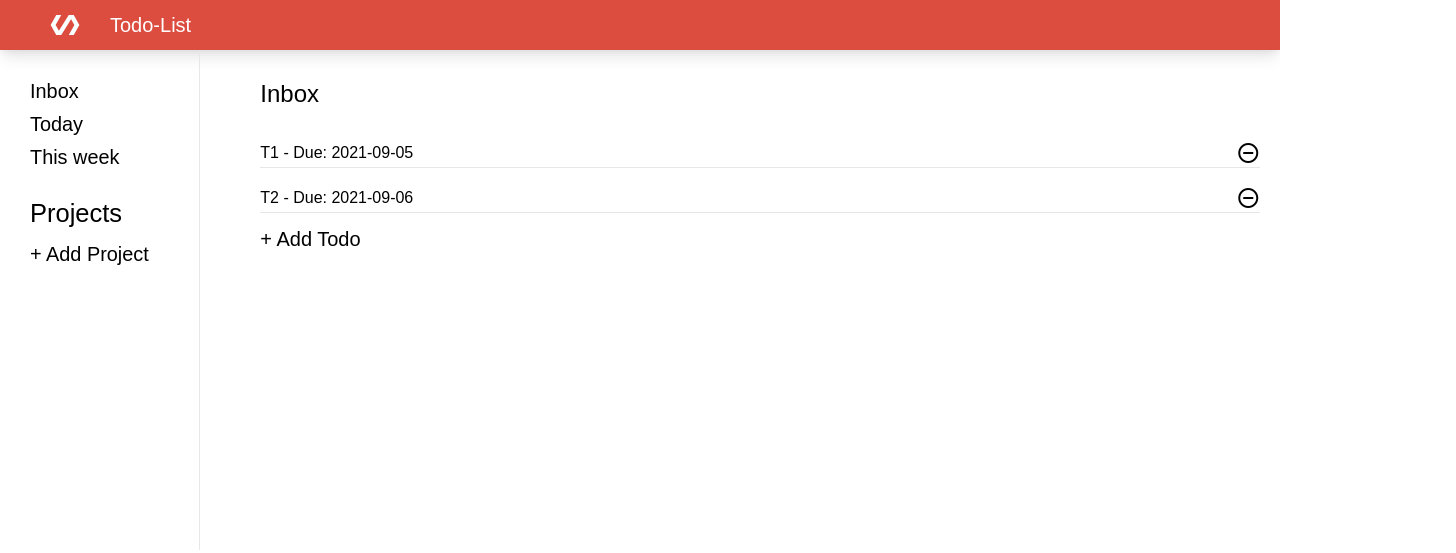
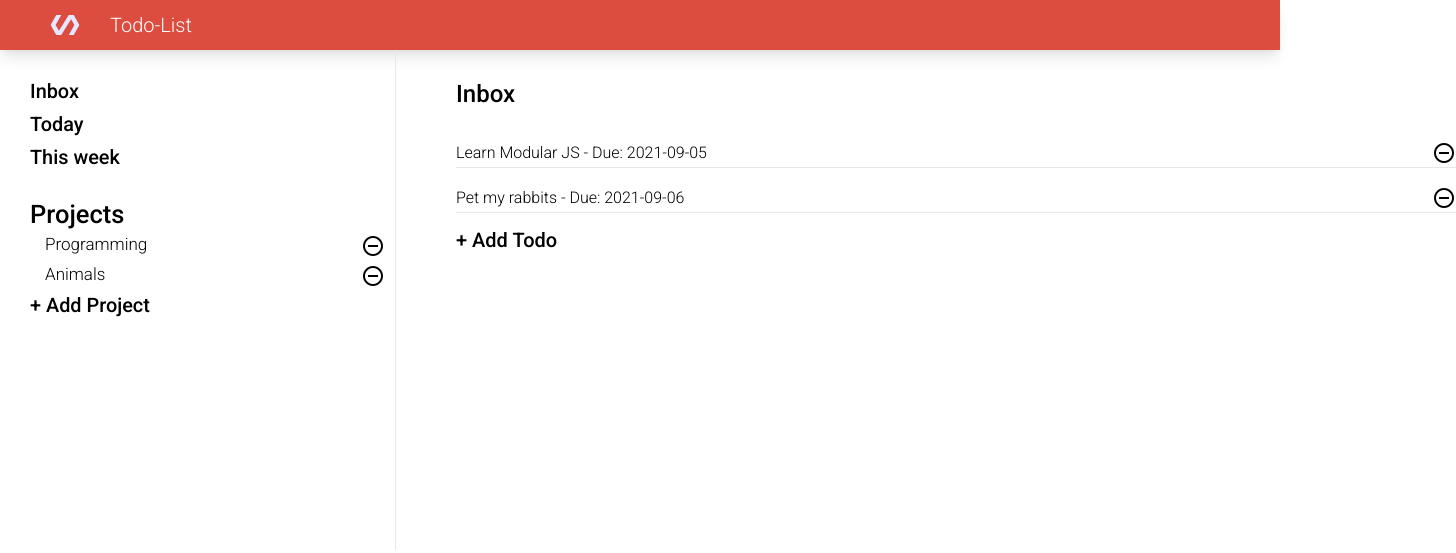
Before and after one commit to benokla/todo, a website built with webpack: page dist/index.html in a window 1280 px wide. Shown: the whole page, 1456 px wide, since content can reach past the window. Built offline with nearby package versions, Linux system fonts and the light colour scheme.

Commit message:
u can add and delete projects as well as show them

```diff
--- a/src/dom.js
+++ b/src/dom.js
@@ -156,10 +156,7 @@ const dom = (() => {
     })
     }
 
-
-
-    loadInbox();
-
+    return { showTodos, loadInbox }
 })();
 
 export { dom }
--- a/src/index.js
+++ b/src/index.js
@@ -1,2 +1,10 @@
 import { dom } from "./dom"
 import { todo } from "./todo"
+import { project } from "./project"
+
+function init() {
+    dom.loadInbox();
+    project.showProjects();
+}
+
+init();
--- /dev/null
+++ b/src/project.js
@@ -0,0 +1,91 @@
+import { todo } from "./todo";
+import { dom } from "./dom";
+
+const project = (() => {
+
+    let projects = ["Programming", "Animals"];
+
+    const addProjectBtn = document.querySelector("#addProjectBtn");
+    const newProjectWrapper = document.querySelector(".newProjectWrapper");
+    const projectContainer = document.querySelector(".projectContainer")
+
+
+    addProjectBtn.addEventListener("click", () => {
+        openNewProjectForm()
+        enterAddProject = document.querySelector("#enterAddProject");
+    });
+
+    const openNewProjectForm = () => {
+        newProjectWrapper.classList.add("active")
+    }
+
+    const closeNewProjectForm = () => {
+        newProjectWrapper.classList.remove("active")
+    }
+
+    if(enterAddProject !== null) { enterAddProject.addEventListener("click", () => { addProject() }); }
+
+    const addProject = () => {
+        const newProjectInput = document.querySelector("#newProjectInput");
+        if(projects.includes(newProjectInput.value)) {
+            alert("Names of the projects must be different")
+            return;
+        }
+        projects.push(newProjectInput.value)
+        showProjects();
+        closeNewProjectForm();
+    }
+
+    const showProjects = () => {
+        projectContainer.innerHTML = "";
+        projects.forEach(project => {
+            const projectDiv = document.createElement("div");
+            projectDiv.classList.add("projectDiv")
+
+            const projectTitle = document.createElement("p");
+            projectTitle.setAttribute("id", "projectTitle")
+            projectTitle.textContent = project;
+
+            const deleteProjectBtn = document.createElement("span");
+            deleteProjectBtn.setAttribute("id", "projectsDeleteLogo");
+            deleteProjectBtn.classList.add("material-icons");
+            deleteProjectBtn.textContent = "remove_circle_outline";
+
+            projectDiv.appendChild(projectTitle);
+            projectDiv.appendChild(deleteProjectBtn);
+            projectContainer.appendChild(projectDiv)
+        });
+        let deleteProjectBtn = document.querySelectorAll("#projectsDeleteLogo");
+        deleteProjectBtn.forEach(element => {
+            element.addEventListener("click", (e) => { deleteProject(e) });
+        });
+
+        let projectBtns = document.querySelectorAll("#projectTitle");
+        projectBtns.forEach(element => {
+            element.addEventListener("click", (e) => { loadProject(e) });
+        });
+    }
+
+    const deleteProject = (e) => {
+        let pos = projects.indexOf(e.target.parentElement.childNodes[0].textContent);
+        projects.splice(pos, 1);
+        showProjects();
+    }
+
+    const loadProject = (e) => {
+
+        const mainHeader = document.querySelector("#mainHeader");
+        mainHeader.textContent = e.target.textContent
+
+        let todos = todo.todos.filter((todo) => {
+            if(todo.project == e.target.textContent) return todo
+        })
+        console.log(todos)
+        dom.showTodos(todos, "a")
+    }
+
+    return {showProjects}
+
+})();
+
+export { project }
--- a/src/todo.js
+++ b/src/todo.js
@@ -8,9 +8,6 @@ const todo = (() => {
     }
 
     const addTodo = (title, description, dueDate, priority, project) => {
-
-
-
         if(title == ""){
             alert("Title cant be empty.")
             return;
@@ -18,7 +15,8 @@ const todo = (() => {
 
         let todoTitlesArray = todos.map((todo) => { return todo.title });
         if(todoTitlesArray.includes(title)) {
-            title = `${title} (${i++})`
+            alert("Title cant be the same.");
+            return;
         }
 
         const todo = todoFactory(title, description, dueDate, priority, project);
@@ -36,8 +34,8 @@ const todo = (() => {
         return todos;
     }
 
-    addTodo("T1", "D1", "2021-09-05", "low", "PR1")
-    addTodo("T2", "D1", "2021-09-06", "medium", "PR1")
+    addTodo("Learn Modular JS", "Modular JS is a key concept", "2021-09-05", "low", "Programming")
+    addTodo("Pet my rabbits", "", "2021-09-06", "medium", "Animals")
 
     return { todos, addTodo, deleteTodo}
 })();
```
Also changed, not shown: dist/index.html, dist/main.css, dist/main.js.
